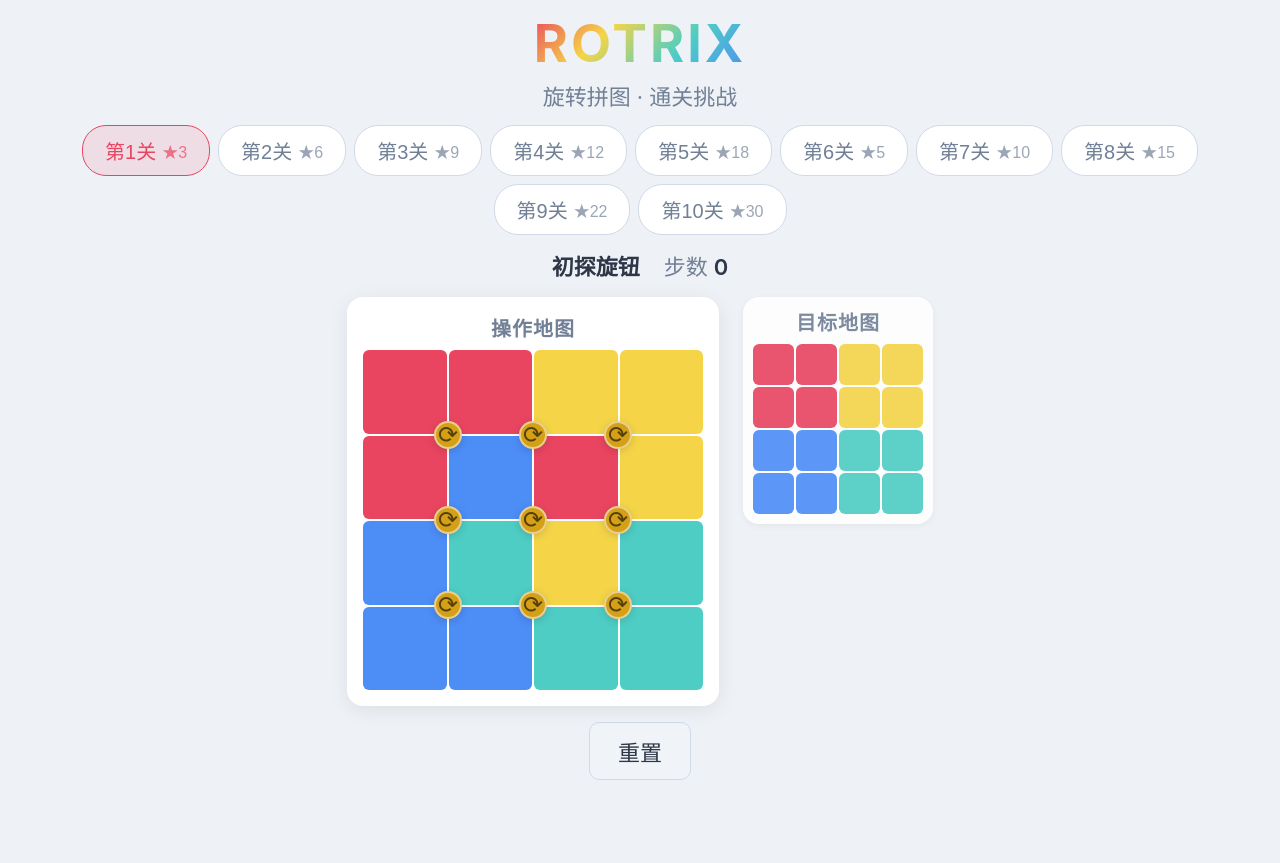
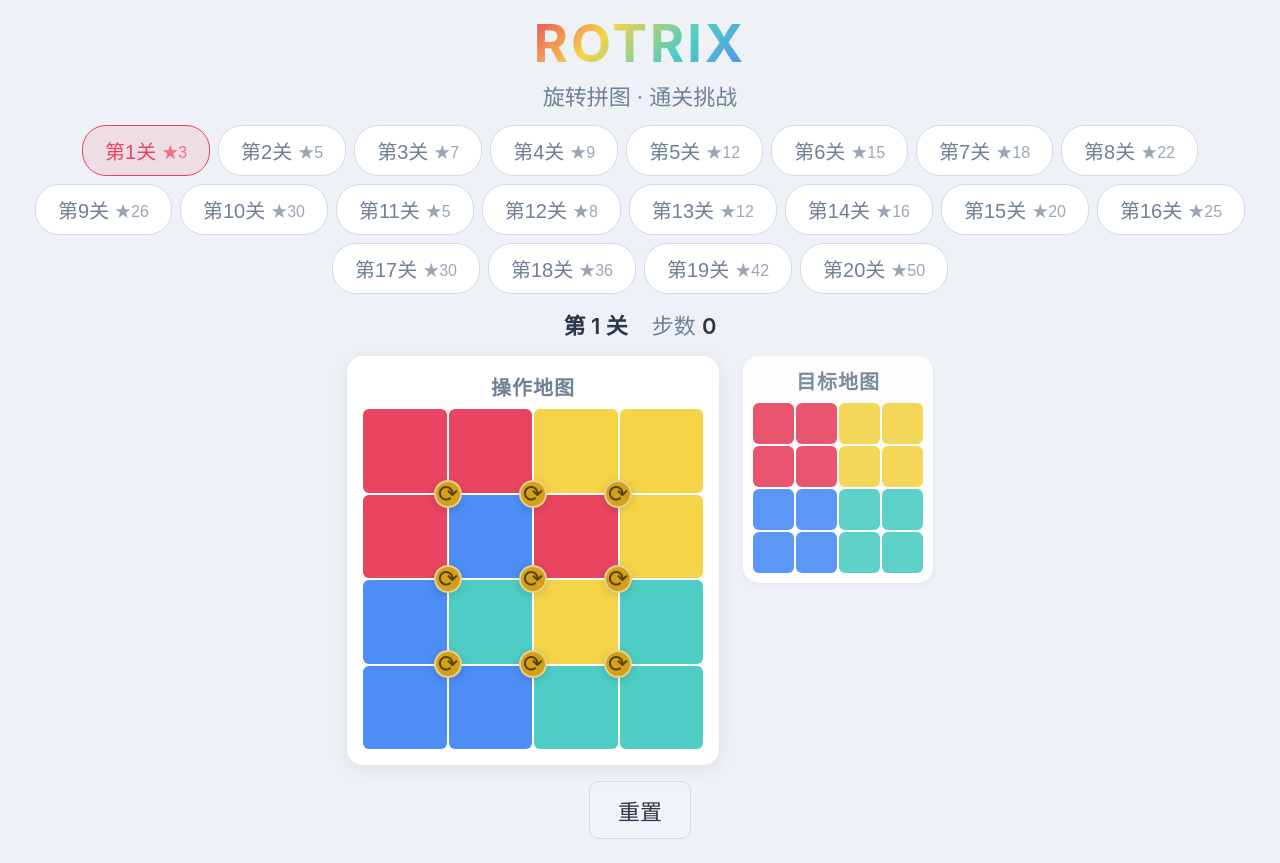
Before and after one commit to falling-leaf/rotrix, a React (Vite) app: page / in a window 1280 px wide. Before the commit the page ends 804 px from the top, so only its background shows below. Built offline with nearby package versions, Linux system fonts and the light colour scheme.

Commit message:
v0.2.1: 关卡扩展至20关 + generatePuzzle接口 + 胜利对角线波纹庆祝动画

```diff
--- a/package.json
+++ b/package.json
@@ -1,7 +1,7 @@
 {
   "name": "rotrix",
   "private": true,
-  "version": "0.2.0",
+  "version": "0.2.1",
   "type": "module",
   "description": "Rotrix - A rotation-based H5 puzzle game",
   "scripts": {
--- a/src/App.tsx
+++ b/src/App.tsx
@@ -64,7 +64,7 @@ export function App() {
       <div className="game-area">
         <div className="info-bar">
           <span>
-            <span className="label">{level.name}</span>
+            <span className="label">第 {level.id} 关</span>
           </span>
           <span>
             步数 <span className="label">{game.moveCount}</span>
@@ -80,6 +80,7 @@ export function App() {
             onAnimationEnd={game.onAnimationEnd}
             animating={game.animating}
             disabled={game.won}
+            celebrating={game.celebrating}
             label="操作地图"
           />
           <BoardView
@@ -98,12 +99,14 @@ export function App() {
         </div>
       </div>
 
-      {game.won && (
+      {/* v0.2.1：胜利后先播放庆祝动画（对角线波纹），动画结束后再显示弹窗。
+       * celebrating=true 期间不渲染 win-overlay，让用户看到棋盘上的波纹效果。 */}
+      {game.won && !game.celebrating && (
         <div className="win-overlay" onClick={() => {}}>
           <div className="win-card">
             <h2 className="win-title">🎉 通关！</h2>
             <p className="win-stats">
-              第 {level.id} 关 · {level.name} · 用了 {game.moveCount} 步
+              第 {level.id} 关 · 用了 {game.moveCount} 步
             </p>
             <div className="win-actions">
               {currentLevelId < levels.length ? (
--- a/src/components/BoardView.tsx
+++ b/src/components/BoardView.tsx
@@ -1,4 +1,5 @@
 import { memo, useEffect, useMemo, useRef, useState } from 'react';
+import type { CSSProperties } from 'react';
 import type { Board, Knob, Color } from '../core/types';
 import type { AnimationState } from '../hooks/useGame';
 
@@ -10,10 +11,11 @@ const SETTLE_FRAMES = 3;
 interface CellProps {
   color: Color;
   className?: string;
+  style?: CSSProperties;
 }
 
-function CellBlock({ color, className }: CellProps) {
-  return <div className={`cell ${color} ${className ?? ''}`} />;
+function CellBlock({ color, className, style }: CellProps) {
+  return <div className={`cell ${color} ${className ?? ''}`} style={style} />;
 }
 
 /**
@@ -47,6 +49,8 @@ interface BoardViewProps {
   preview?: boolean;
   /** 预览模式标题 */
   label?: string;
+  /** v0.2.1：是否正在播放胜利庆祝动画 */
+  celebrating?: boolean;
 }
 
 function BoardViewInner({
@@ -58,6 +62,7 @@ function BoardViewInner({
   disabled,
   preview = false,
   label,
+  celebrating = false,
 }: BoardViewProps) {
   const cells = useMemo(() => board.cells, [board.cells]);
 
@@ -166,7 +171,7 @@ function BoardViewInner({
   return (
     <div className={`board-wrapper ${preview ? 'preview' : ''}`}>
       {label && <div className="board-label">{label}</div>}
-      <div className={`board ${animating || keepAnimating ? 'animating' : ''}`}>
+      <div className={`board ${(animating || keepAnimating) ? 'animating' : ''} ${celebrating ? 'celebrating' : ''}`}>
         <div
           className="cell-grid"
           style={{
@@ -174,9 +179,20 @@ function BoardViewInner({
             gridTemplateRows: `repeat(${board.dims[0]}, 1fr)`,
           }}
         >
-          {cells.map((cell, i) => (
-            <CellBlock key={i} color={cell.color} />
-          ))}
+          {cells.map((cell, i) => {
+            // v0.2.1：胜利庆祝——对角线波纹延迟
+            // 每个 cell 的延迟 = (row+col) * 60ms，形成从左上到右下的波浪
+            const row = Math.floor(i / board.dims[1]);
+            const col = i % board.dims[1];
+            const delay = celebrating ? (row + col) * 60 : 0;
+            return (
+              <CellBlock
+                key={i}
+                color={cell.color}
+                style={celebrating ? { animationDelay: `${delay}ms` } : undefined}
+              />
+            );
+          })}
         </div>
 
         {/* 旋转动画 overlay：在被旋转的 2x2 区域上叠加旋转层 */}
--- a/src/core/generator.ts
+++ b/src/core/generator.ts
@@ -16,6 +16,9 @@
 import type { Board, GeneratedLevel, Knob, Move, Topology } from './types';
 import { applyMove, cloneBoard, defaultRNG, type RNG } from './board';
 import { boardsEqual } from './board';
+// v0.2.1：generatePuzzle 统一接口所需的注册表与 RNG
+import { getTopologyEntry } from './goals';
+import { SeededRNG } from './rng';
 
 export interface GenerateOptions {
   /** 目标棋盘（生成起点） */
@@ -164,7 +167,6 @@ export function displacementRate(board: Board, solved: Board): number {
   }
   return diff / board.cells.length;
 }
-
 /**
  * 生成一批由易到难的关卡。
  * @param solved 目标棋盘
@@ -172,6 +174,7 @@ export function displacementRate(board: Board, solved: Board): number {
  * @param count 关卡数
  * @param baseScramble 基础打乱次数
  * @param step 每关增加的打乱次数
+ * @param rng 可选 RNG
  */
 export function generateDifficultyCurve(
   solved: Board,
@@ -190,3 +193,26 @@ export function generateDifficultyCurve(
   }
   return levels;
 }
+
+/**
+ * v0.2.1：题目生成统一接口。
+ *
+ * 输入拓扑类型 + 打乱步数 + 种子，输出一个完整的 GeneratedLevel
+ * （含题目棋盘、旋转序列、难度）。内部从注册表自动获取 topology /
+ * solved，调用方无需重复访问 getTopologyEntry / generateLevel / SeededRNG。
+ *
+ * @param topologyKind 拓扑类型（如 'square-4x4'）
+ * @param scramble 打乱步数
+ * @param seed 种子（保证确定性）
+ */
+export function generatePuzzle(
+  topologyKind: string,
+  scramble: number,
+  seed: number,
+): GeneratedLevel {
+  const entry = getTopologyEntry(topologyKind);
+  const topology = entry.topology();
+  const solved = entry.defaultSolvedBoard();
+  const rng = new SeededRNG(seed);
+  return generateLevel({ solved, topology, scrambleCount: scramble, rng });
+}
--- a/src/hooks/useGame.ts
+++ b/src/hooks/useGame.ts
@@ -1,4 +1,4 @@
-import { useCallback, useMemo, useRef, useState } from 'react';
+import { useCallback, useEffect, useMemo, useRef, useState } from 'react';
 import type { Board, Knob, Level, Move, Topology } from '../core/types';
 import { applyMove } from '../core/board';
 import { getTopologyEntry } from '../core/goals';
@@ -8,6 +8,13 @@ export interface AnimationState {
   knob: Knob;
   direction: 'CW' | 'CCW';
 }
+
+/**
+ * v0.2.1：庆祝动画状态。
+ * won 为 true 后，BoardView 根据此状态启动对角线波纹动画。
+ * 动画持续 CELEBRATE_DURATION 后自动清除。
+ */
+const CELEBRATE_DURATION = 1400;
 
 /**
  * 游戏主 hook：管理棋盘状态、旋钮点击、移动历史、胜利判定、旋转动画。
@@ -38,6 +45,8 @@ export function useGame(level: Level) {
   const [won, setWon] = useState(false);
   const [animating, setAnimating] = useState<AnimationState | null>(null);
   const [moveCount, setMoveCount] = useState(0);
+  // v0.2.1：庆祝动画状态——won 置 true 后启动，CELEBRATE_DURATION 后清除
+  const [celebrating, setCelebrating] = useState(false);
 
   // 用 ref 存动画状态，避免在 updater body 内嵌套 setState
   const animatingRef = useRef<AnimationState | null>(null);
@@ -86,7 +95,11 @@ export function useGame(level: Level) {
     const next = applyMove(board, knob, direction);
     const won = level.goal.satisfied(next, topology);
     setBoard(next);
-    if (won) setWon(true);
+    if (won) {
+      setWon(true);
+      // v0.2.1：启动庆祝动画，弹窗在 App 层延迟显示
+      setCelebrating(true);
+    }
     setHistory((h) => [...h, move]);
     setMoveCount((c) => c + 1);
     setAnimating(null);
@@ -102,7 +115,16 @@ export function useGame(level: Level) {
     setMoveCount(0);
     setWon(false);
     setAnimating(null);
+    setCelebrating(false);
   }, [level]);
+
+  // v0.2.1：庆祝动画自动清除——celebrating 置 true 后，
+  // 经 CELEBRATE_DURATION 毫秒自动清 false。
+  useEffect(() => {
+    if (!celebrating) return;
+    const id = setTimeout(() => setCelebrating(false), CELEBRATE_DURATION);
+    return () => clearTimeout(id);
+  }, [celebrating]);
 
   return {
     board,
@@ -112,6 +134,7 @@ export function useGame(level: Level) {
     moveCount,
     won,
     animating,
+    celebrating,
     handleKnobClick,
     onAnimationEnd,
     reset,
--- a/src/index.css
+++ b/src/index.css
@@ -207,6 +207,33 @@ html, body, #root {
 .cell.yellow { background: var(--color-yellow); }
 .cell.blue { background: var(--color-blue); }
 .cell.green { background: var(--color-green); }
+
+/* v0.2.1：胜利庆祝动画——对角线波纹。
+ * 胜利后棋盘上加 .celebrating 类，每个 .cell 按 (row+col)*60ms 延迟
+ * 启动 celebrate-pulse 动画，形成从左上角到右下角的对角线波浪扫过效果。
+ * 动画：scale 1 → 1.18 → 1 + 亮度提升 + 圆角变化，单次 400ms。 */
+@keyframes celebrate-pulse {
+  0% {
+    transform: scale(1);
+    filter: brightness(1);
+    border-radius: 6px;
+  }
+  40% {
+    transform: scale(1.18);
+    filter: brightness(1.25);
+    border-radius: 12px;
+  }
+  100% {
+    transform: scale(1);
+    filter: brightness(1);
+    border-radius: 6px;
+  }
+}
+
+.board.celebrating .cell {
+  animation: celebrate-pulse 0.4s ease-in-out forwards;
+  /* animation-delay 由 BoardView 内联按 (row+col)*60ms 设置 */
+}
 
 /* Knob overlay */
 .knob-layer {
--- a/src/levels/levels.ts
+++ b/src/levels/levels.ts
@@ -1,20 +1,19 @@
 /**
  * 关卡数据
  *
- * 5 个由易到难的关卡。使用确定性种子生成，保证关卡内容固定。
- * 难度梯度：scramble 次数递增，有效旋转步数（difficulty）随之上升。
+ * v0.2.1：扩展为 20 关——10 个 4x4 + 10 个 6x6，各从易到难。
+ * 使用 v0.2.1 新增的 generatePuzzle 统一接口生成题目，
+ * 无需在文件内重复访问 getTopologyEntry / generateLevel / SeededRNG。
  *
- * 关卡结构化定义，便于后续扩展到 50 关时只需补充数据。
+ * 关卡结构化定义，便于后续扩展到 50+ 关时只需补充数据。
  */
 
 import type { GeneratedLevel, Level } from '../core/types';
-import { getTopologyEntry } from '../core/goals';
-import { generateLevel } from '../core/generator';
-import { SeededRNG } from '../core/rng';
+import { generatePuzzle } from '../core/generator';
+import { QuadrantUniformGoal } from '../core/goals';
 
 interface LevelSpec {
   id: number;
-  name: string;
   /** 拓扑类型，从注册表获取 */
   topologyKind: string;
   scramble: number;
@@ -22,18 +21,28 @@ interface LevelSpec {
 }
 
 const LEVEL_SPECS: LevelSpec[] = [
-  // 第 1-5 关：4x4 网格
-  { id: 1, name: '初探旋钮', topologyKind: 'square-4x4', scramble: 3, seed: 101 },
-  { id: 2, name: '渐入佳境', topologyKind: 'square-4x4', scramble: 6, seed: 202 },
-  { id: 3, name: '错综复杂', topologyKind: 'square-4x4', scramble: 9, seed: 303 },
-  { id: 4, name: '混沌迷局', topologyKind: 'square-4x4', scramble: 12, seed: 404 },
-  { id: 5, name: '终极挑战', topologyKind: 'square-4x4', scramble: 18, seed: 505 },
-  // 第 6-10 关：6x6 网格（新玩法）
-  { id: 6, name: '六六初探', topologyKind: 'square-6x6', scramble: 5, seed: 606 },
-  { id: 7, name: '矩阵迷踪', topologyKind: 'square-6x6', scramble: 10, seed: 707 },
-  { id: 8, name: '星罗棋布', topologyKind: 'square-6x6', scramble: 15, seed: 808 },
-  { id: 9, name: '万象旋转', topologyKind: 'square-6x6', scramble: 22, seed: 909 },
-  { id: 10, name: '六维终极', topologyKind: 'square-6x6', scramble: 30, seed: 1001 },
+  // 第 1-10 关：4x4 网格（打乱步数递增）
+  { id: 1,  topologyKind: 'square-4x4', scramble: 3,  seed: 101 },
+  { id: 2,  topologyKind: 'square-4x4', scramble: 5,  seed: 102 },
+  { id: 3,  topologyKind: 'square-4x4', scramble: 7,  seed: 103 },
+  { id: 4,  topologyKind: 'square-4x4', scramble: 9,  seed: 104 },
+  { id: 5,  topologyKind: 'square-4x4', scramble: 12, seed: 105 },
+  { id: 6,  topologyKind: 'square-4x4', scramble: 15, seed: 106 },
+  { id: 7,  topologyKind: 'square-4x4', scramble: 18, seed: 107 },
+  { id: 8,  topologyKind: 'square-4x4', scramble: 22, seed: 108 },
+  { id: 9,  topologyKind: 'square-4x4', scramble: 26, seed: 109 },
+  { id: 10, topologyKind: 'square-4x4', scramble: 30, seed: 110 },
+  // 第 11-20 关：6x6 网格
+  { id: 11, topologyKind: 'square-6x6', scramble: 5,  seed: 201 },
+  { id: 12, topologyKind: 'square-6x6', scramble: 8,  seed: 202 },
+  { id: 13, topologyKind: 'square-6x6', scramble: 12, seed: 203 },
+  { id: 14, topologyKind: 'square-6x6', scramble: 16, seed: 204 },
+  { id: 15, topologyKind: 'square-6x6', scramble: 20, seed: 205 },
+  { id: 16, topologyKind: 'square-6x6', scramble: 25, seed: 206 },
+  { id: 17, topologyKind: 'square-6x6', scramble: 30, seed: 207 },
+  { id: 18, topologyKind: 'square-6x6', scramble: 36, seed: 208 },
+  { id: 19, topologyKind: 'square-6x6', scramble: 42, seed: 209 },
+  { id: 20, topologyKind: 'square-6x6', scramble: 50, seed: 210 },
 ];
 
 let _cache: Level[] | null = null;
@@ -42,24 +51,19 @@ export function getLevels(): Level[] {
   if (_cache) return _cache;
 
   const levels: Level[] = LEVEL_SPECS.map((spec) => {
-    const entry = getTopologyEntry(spec.topologyKind);
-    const topology = entry.topology();
-    const solved = entry.defaultSolvedBoard();
-    const goal = entry.defaultGoal();
-    const rng = new SeededRNG(spec.seed);
-    const gen: GeneratedLevel = generateLevel({
-      solved,
-      topology,
-      scrambleCount: spec.scramble,
-      rng,
-    });
+    // v0.2.1：一行调用，无需重复访问注册表/RNG
+    const gen: GeneratedLevel = generatePuzzle(
+      spec.topologyKind,
+      spec.scramble,
+      spec.seed,
+    );
     return {
       id: spec.id,
-      name: spec.name,
+      name: `第 ${spec.id} 关`, // v0.2.1：不再单独取名
       difficulty: gen.difficulty,
       topologyKind: spec.topologyKind,
       initial: gen.initial,
-      goal,
+      goal: new QuadrantUniformGoal(),
       solution: gen.solution,
     };
   });
```
Also changed, not shown: 3 other files (tests, documents, lock files or other folders).
